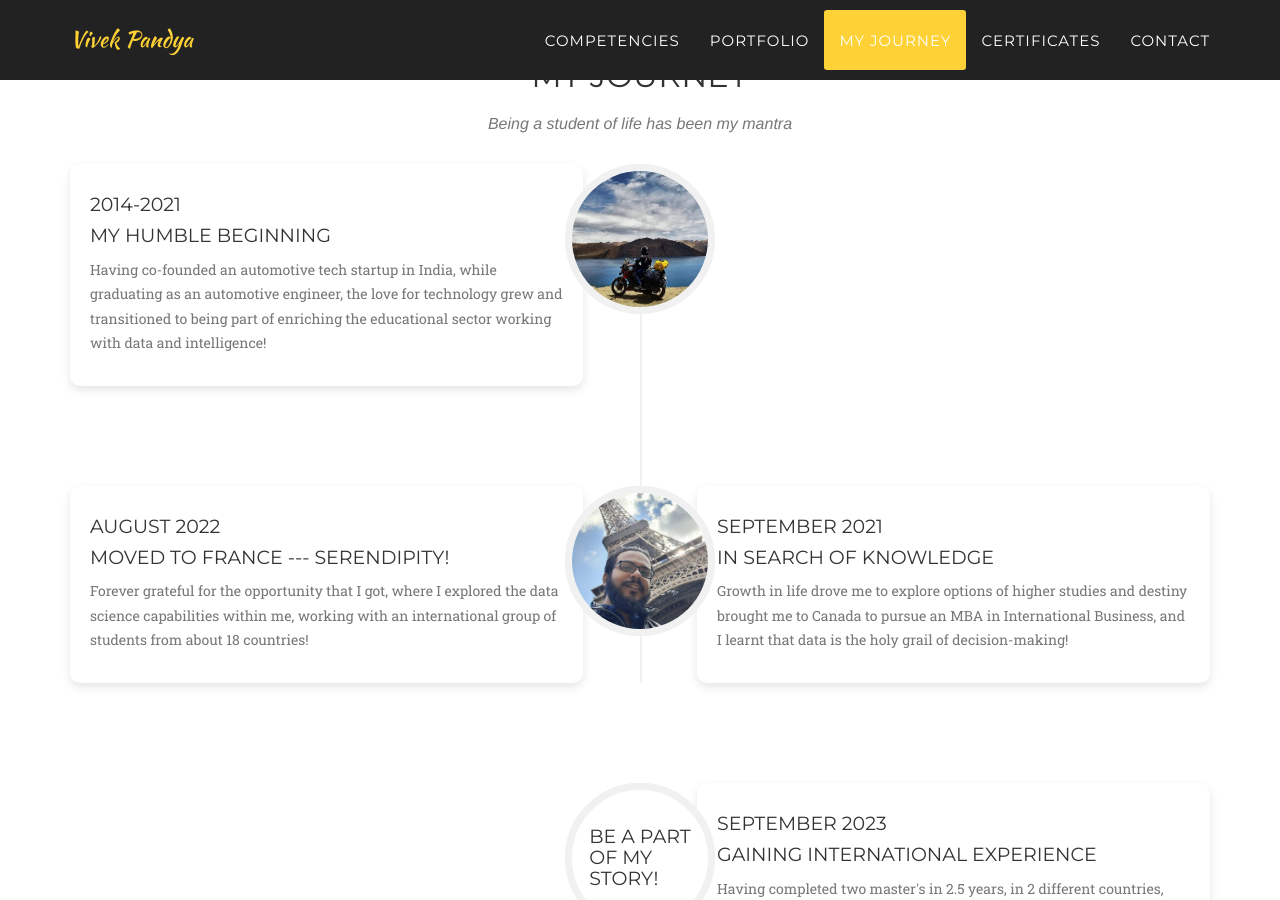
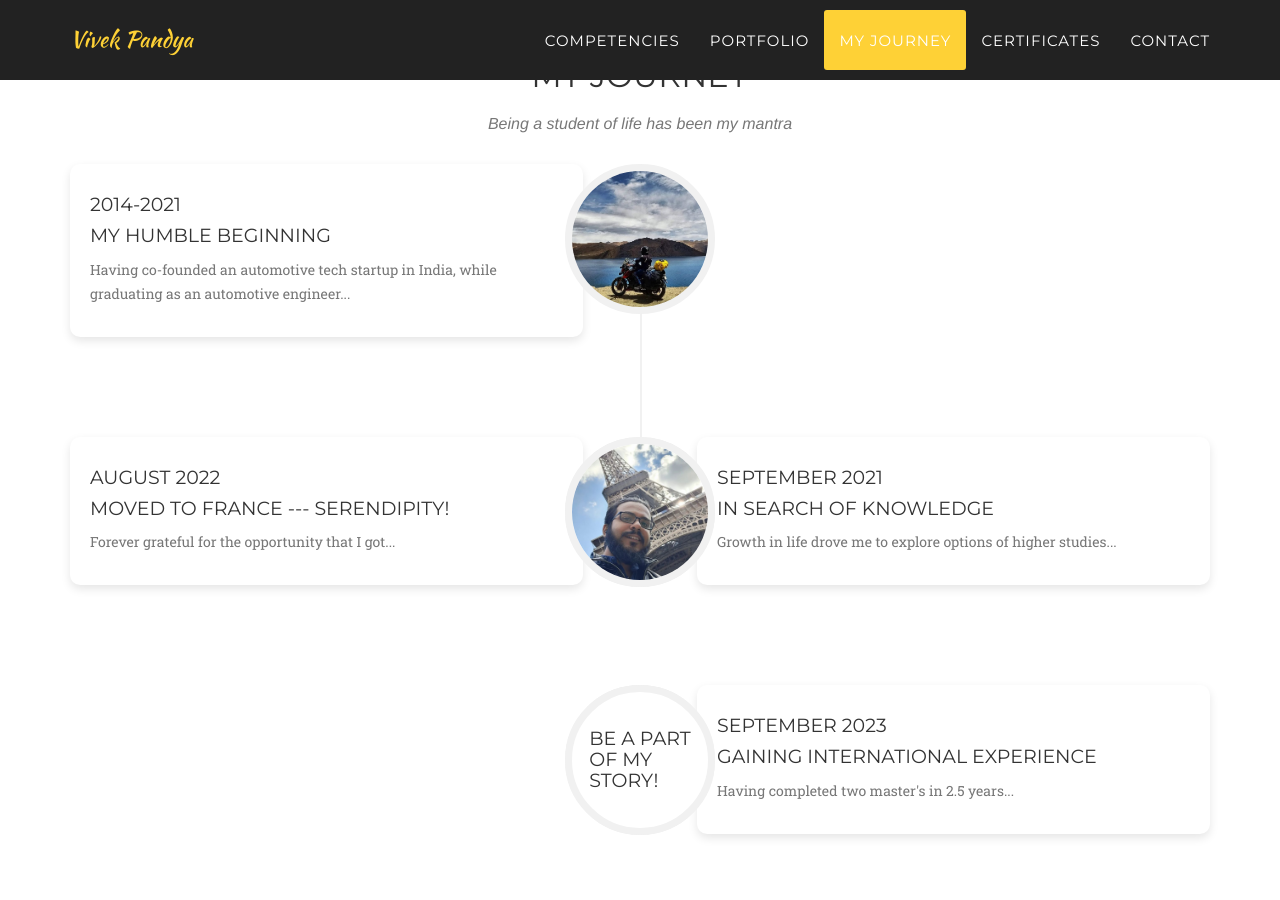
Before and after one commit to vivekp1705/vivekpandya, a Jekyll site: the page built from index.html, in a window 1280 px wide and 900 px high, scrolled down 2855 px. Built offline with Jekyll 4.4.1, drawn with Linux system fonts in a browser that asks for light colours; some web fonts are replaced; some of the changed text lies outside the part shown.

Commit message:
Update about.html

```diff
--- a/_includes/about.html
+++ b/_includes/about.html
@@ -1,4 +1,3 @@
-
 <section id="about">
     <div class="container">
         <div class="row">
@@ -20,7 +19,7 @@
                                 <h4 class="subheading">My Humble Beginning</h4>
                             </div>
                             <div class="timeline-body">
-                                <p class="text-muted">Having co-founded an automotive tech startup in India, while graduating as an automotive engineer, the love for technology grew and transitioned to being part of enriching the educational sector working with data and intelligence!</p>
+                                <p class="text-muted">Having co-founded an automotive tech startup in India, while graduating as an automotive engineer...</p>
                             </div>
                         </div>
                     </li>
@@ -31,10 +30,10 @@
                         <div class="timeline-panel">
                             <div class="timeline-heading">
                                 <h4>September 2021</h4>
-                                <h4 class="subheading">In search of knowledge</h4>
+                                <h4 class="subheading">In Search of Knowledge</h4>
                             </div>
                             <div class="timeline-body">
-                                <p class="text-muted">Growth in life drove me to explore options of higher studies and destiny brought me to Canada to pursue an MBA in International Business, and I learnt that data is the holy grail of decision-making!</p>
+                                <p class="text-muted">Growth in life drove me to explore options of higher studies...</p>
                             </div>
                         </div>
                     </li>
@@ -48,7 +47,7 @@
                                 <h4 class="subheading">Moved to France --- Serendipity!</h4>
                             </div>
                             <div class="timeline-body">
-                                <p class="text-muted">Forever grateful for the opportunity that I got, where I explored the data science capabilities within me, working with an international group of students from about 18 countries!</p>
+                                <p class="text-muted">Forever grateful for the opportunity that I got...</p>
                             </div>
                         </div>
                     </li>
@@ -59,10 +58,10 @@
                         <div class="timeline-panel">
                             <div class="timeline-heading">
                                 <h4>September 2023</h4>
-                                <h4 class="subheading">Gaining international experience</h4>
+                                <h4 class="subheading">Gaining International Experience</h4>
                             </div>
                             <div class="timeline-body">
-                                <p class="text-muted">Having completed two master's in 2.5 years, in 2 different countries, finally paved the way for me to get into the field of data as a data analytics engineer, where I sharpened and tested my skill arsenal!</p>
+                                <p class="text-muted">Having completed two master's in 2.5 years...</p>
                             </div>
                         </div>
                     </li>
```
